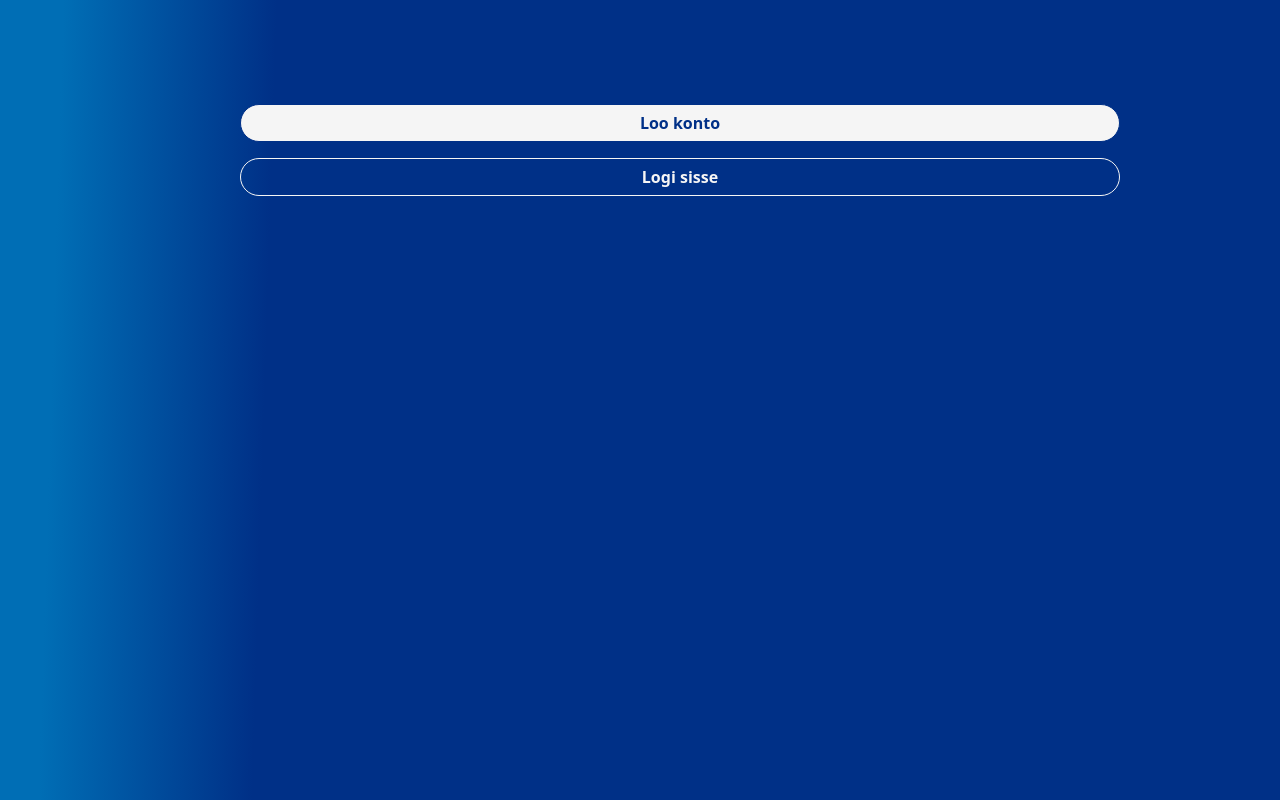
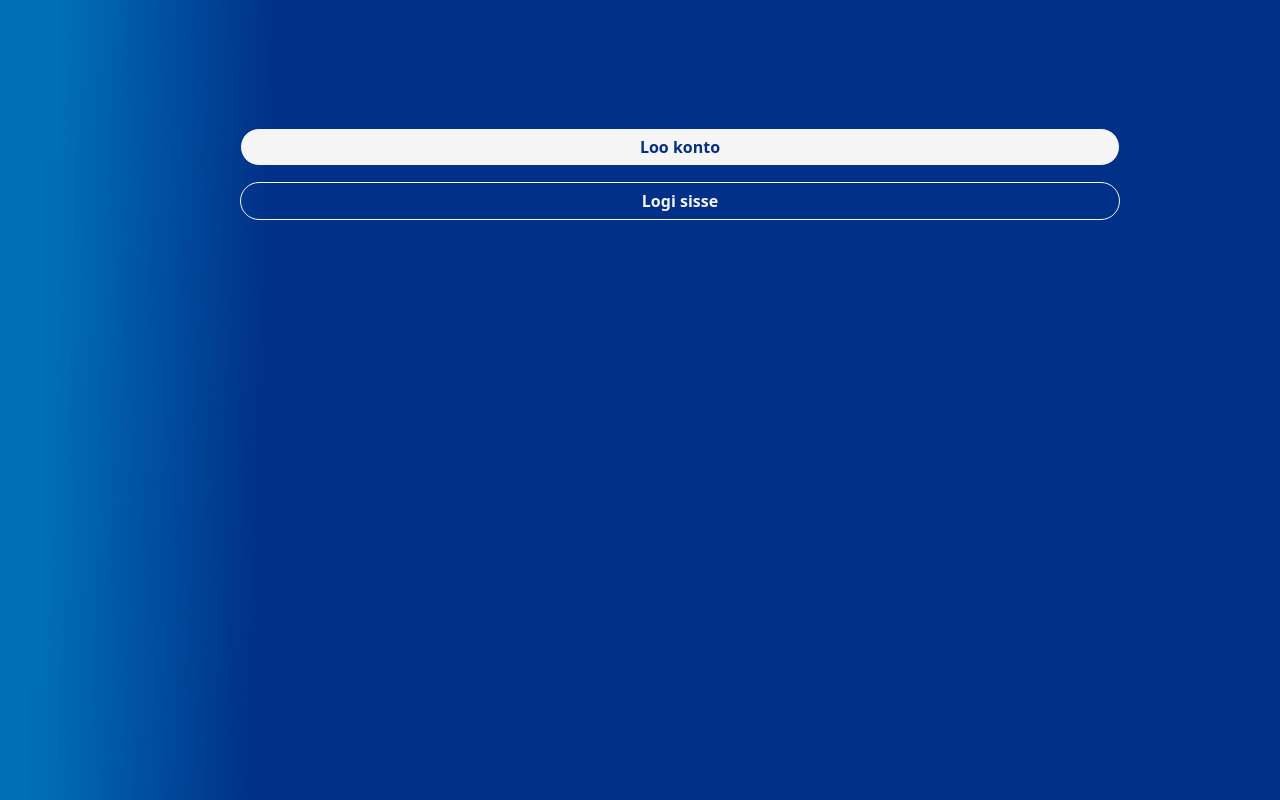
Before and after one commit to saskiab06/signup-app, a React (Create React App) app: page / in a window 1280 px wide. Built offline with nearby package versions, Linux system fonts and the light colour scheme.

Commit message:
Update padding on logo

```diff
--- a/src/components/Logo.jsx
+++ b/src/components/Logo.jsx
@@ -2,7 +2,7 @@ import React from "react";
 
 const Logo = () => {
   return (
-    <div className="w-100 d-flex justify-content-center pt-4">
+    <div className="w-100 d-flex justify-content-center pt-5">
       <svg
         width="60"
         height="80"
```
